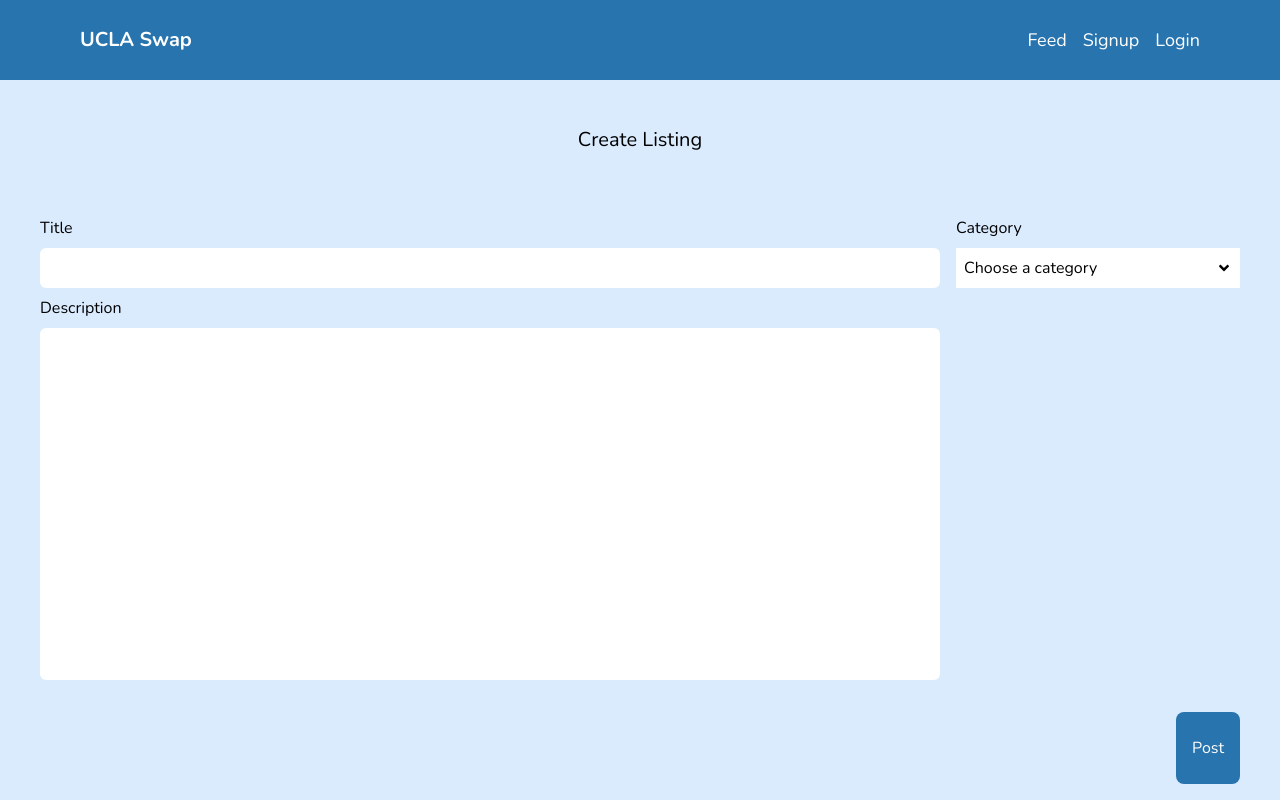
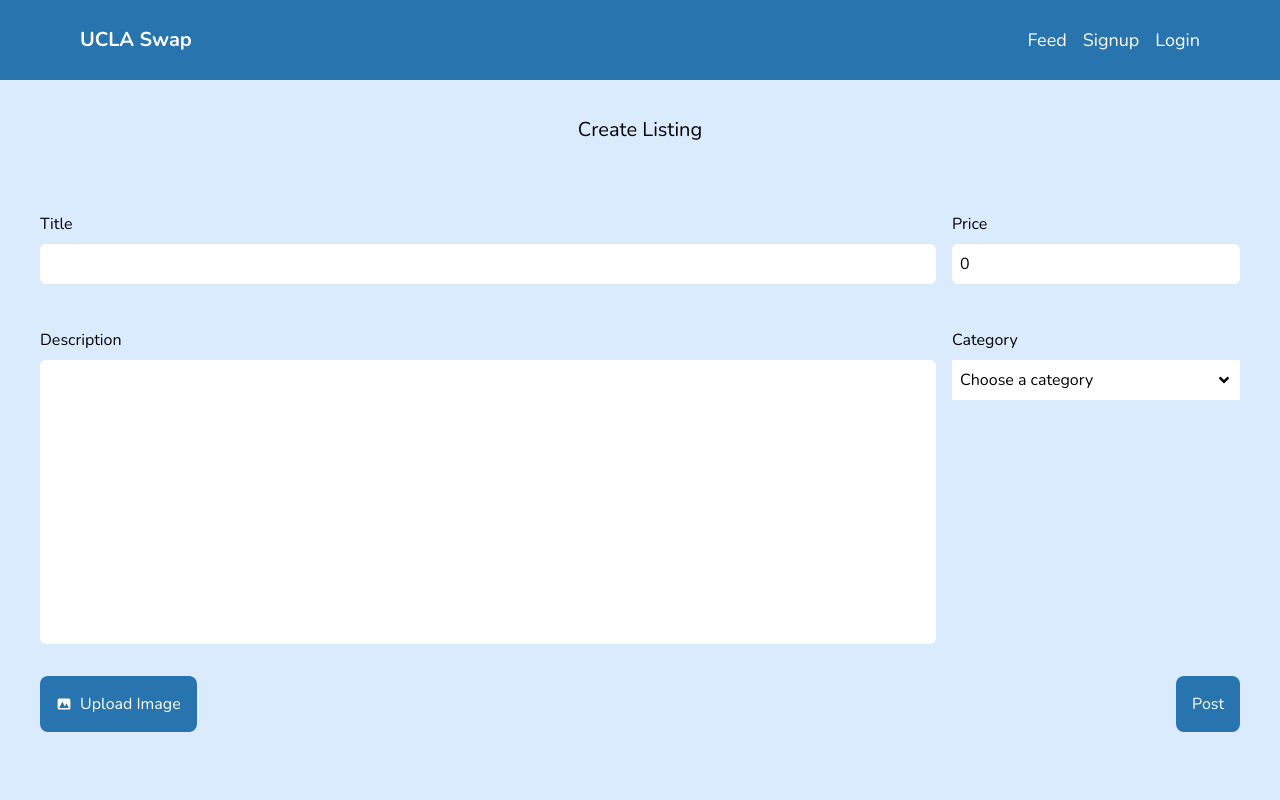
Before and after one commit to Kenny477/ucla-swap, a React (Vite) app in the folder client/: page /new-listing in a window 1280 px wide. Built offline with nearby package versions, Linux system fonts and the light colour scheme.

Commit message:
Image upload start

```diff
--- a/client/package.json
+++ b/client/package.json
@@ -18,6 +18,7 @@
     "react-router-dom": "^6.4.2"
   },
   "devDependencies": {
+    "@types/axios": "^0.14.0",
     "@types/lodash": "^4.14.186",
     "@types/react": "^18.0.17",
     "@types/react-dom": "^18.0.6",
--- a/client/src/pages/Feed.tsx
+++ b/client/src/pages/Feed.tsx
@@ -1,7 +1,7 @@
 import React, { useEffect, useMemo, useState } from "react";
 import { FaSearch, FaPlus } from "react-icons/fa";
 import { NavLink } from "react-router-dom";
-import axios from "axios";
+import axios, { AxiosResponse } from "axios";
 import { useCookies } from "react-cookie";
 import ListingPreview from "../components/ListingPreview";
 import { debounce } from "lodash";
@@ -59,13 +59,13 @@ function Feed() {
 					Authorization: `Bearer ${cookies.access_token}`,
 				},
 			})
-			.then((res) => {
+			.then((res: AxiosResponse) => {
 				setListings(res.data);
 			});
 	}, []);
 
 	return (
-		<div className="grid grid-cols-4 grid-rows-6 px-20 h-full">
+		<div className="grid grid-cols-4 grid-rows-6 px-20 h-full pb-10">
 			<div className="col-span-4 row-span-1 flex flex-row justify-center items-center py-4">
 				<h1 className="text-lg">Feed</h1>
 				<NavLink
--- a/client/src/pages/NewListing.tsx
+++ b/client/src/pages/NewListing.tsx
@@ -4,6 +4,7 @@ import { useCookies } from "react-cookie";
 import { useNavigate } from "react-router-dom";
 import { Listing } from "../types";
 import { FaAngleDown } from "react-icons/fa";
+import { HiPhotograph } from "react-icons/hi";
 
 function NewListing() {
 	const categories: Listing["category"][] = [
@@ -17,6 +18,7 @@ function NewListing() {
 
 	const [title, setTitle] = useState("");
 	const [description, setDescription] = useState("");
+	const [price, setPrice] = useState(0);
 	const [category, setCategory] = useState("Choose a category");
 	const [cookies, setCookie] = useCookies();
 	const [error, setError] = useState("");
@@ -50,12 +52,14 @@ function NewListing() {
 			});
 	}
 
+	function handleImage() {}
+
 	return (
-		<div className="grid grid-cols-4 grid-rows-6 bg-primary_lightest px-10 space-y-4 h-full">
+		<div className="grid grid-cols-4 grid-rows-6 bg-primary_lightest px-10 space-y-4 h-full gap-4 pb-10">
 			<div className="col-span-4 row-span-1 flex flex-row justify-center items-center py-4">
 				<h1 className="text-xl">Create Listing</h1>
 			</div>
-			<div className="col-span-3 row-span-4 flex flex-col space-y-2">
+			<div className="col-span-3 col-start-1 row-start-2 row-span-1 flex flex-col space-y-2">
 				<label htmlFor="title">Title</label>
 				<input
 					type="text"
@@ -65,6 +69,8 @@ function NewListing() {
 					value={title}
 					onChange={(e) => setTitle(e.target.value)}
 				/>
+			</div>
+			<div className="col-span-3 col-start-1 row-start-3 row-span-3 flex flex-col space-y-2">
 				<label htmlFor="description">Description</label>
 				<textarea
 					name="description"
@@ -74,12 +80,22 @@ function NewListing() {
 					onChange={(e) => setDescription(e.target.value)}
 				/>
 			</div>
-			<div className="col-span-1 row-span-4 flex flex-col space-y-2 pl-4">
+			<div className="col-span-1 col-start-4 row-start-2 row-span-1 flex flex-col space-y-2">
+				<label htmlFor="price">Price</label>
+				<input
+					type="text"
+					id="price"
+					name="title"
+					className="w-full focus:outline-0 rounded-md p-2"
+					value={price}
+					onChange={(e) => setPrice(parseFloat(e.target.value))}
+				/>
+			</div>
+			<div className="col-span-1 col-start-4 row-start-3 row-span-3 flex flex-col focus:outline-none select-none ">
 				<label htmlFor="category">Category</label>
-				<div className="w-full focus:outline-none rounded-md select-none">
 				<div
 					onClick={() => setShowDropdown(!showDropdown)}
-						className="bg-white p-2 flex flex-row justify-between items-center"
+					className="bg-white p-2 flex flex-row justify-between items-center mt-2"
 				>
 					{category}
 					<FaAngleDown />
@@ -88,7 +104,9 @@ function NewListing() {
 					categories.map((c) => (
 						<div
 							key={c}
-								className={`p-2 ${c === category ? 'bg-slate-200' : 'bg-white'} border-[0.5px] border-b-slate-200`}
+							className={`p-2 ${
+								c === category ? "bg-slate-200" : "bg-white"
+							} border-[0.5px] border-b-slate-200`}
 							onClick={() => {
 								setCategory(c);
 								setShowDropdown(false);
@@ -98,10 +116,22 @@ function NewListing() {
 						</div>
 					))}
 			</div>
+			<div className="col-span-1 row-span-1">
+				<button
+					type="button"
+					className="bg-primary text-white p-4 rounded-lg flex flex-row items-center space-x-2"
+					onClick={handleImage}
+				>
+					<HiPhotograph />
+					<p>Upload Image</p>
+				</button>
 			</div>
-			<div className="col-span-4 row-span-1 flex flex-row justify-end py-4">
+			<div className="col-span-2 row-span-1 justify-self-center">
 				<p className="text-red-600">{error}</p>
+			</div>
+			<div className="col-span-1 row-span-1 justify-self-end">
 				<button
+					type="button"
 					className="bg-primary text-white rounded-lg p-4 flex flex-row items-center space-x-2"
 					onClick={handlePost}
 				>
```
Also changed, not shown: 1 other file (tests, documents, lock files or other folders). Lines whose indentation alone changed are shown as unchanged.
